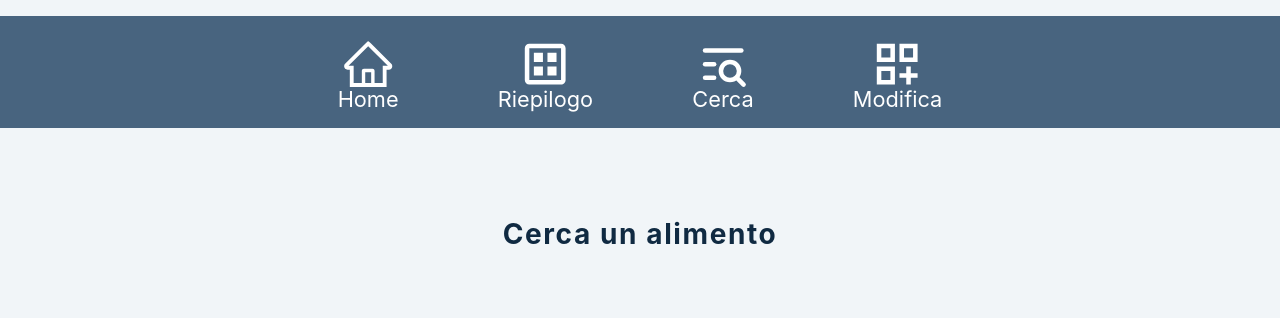
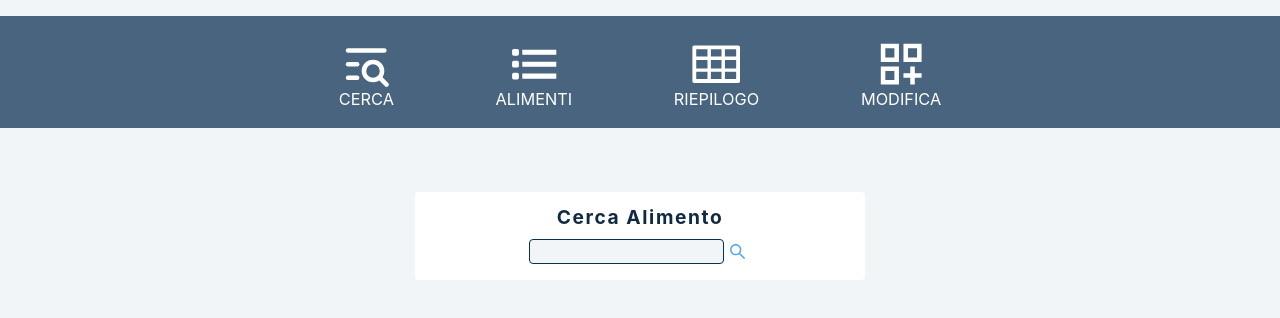
Before and after one commit to giovannipacelli2/alimentazione, a React (Create React App) app: page / in a window 1280 px wide. Shown: the top 318 px of the page. Built offline with nearby package versions, Linux system fonts and the light colour scheme.

Commit message:
Cambio icone

```diff
--- a/src/App.js
+++ b/src/App.js
@@ -145,7 +145,7 @@ function App() {
 
         <Routes>
 
-        <Route exact path={`/${PATH}/`} element={
+        <Route path={`${PATH}/food`} element={
           <>
             <MainFoodList food={food} changeDose={changeDose} removeFood={removeFood} />
             {
@@ -159,7 +159,7 @@ function App() {
           </>
         }/>
 
-          <Route path = {`${PATH}/search`} element={
+          <Route exact path = {`/${PATH}/`} element={
             <SearchForm database={database} setDatabase={setDatabase} />
           }/>
 
--- a/src/components/FoodCard.js
+++ b/src/components/FoodCard.js
@@ -15,6 +15,7 @@ const FoodCard = ({elem, changeDose, removeFood}) => {
     let calcProt = +prot / 100 * dose;
     let calcFat = +fat / 100 * dose;
     let calcKcal = +kcal / 100 * dose;
+
 
     const editClick = (e, id)=> {
         e.preventDefault();
@@ -41,6 +42,12 @@ const FoodCard = ({elem, changeDose, removeFood}) => {
         setIsEdit( (prevIsEdit) => !prevIsEdit );
     };
 
+
+    const handleClose = (id)=>{
+        setIsEdit(false);
+        removeFood(id);
+    };
+
   return (
     <form className="form food-container" onSubmit={ (e)=>{ editClick(e, id) } }>
         <h4>{name}</h4>
@@ -54,6 +61,7 @@ const FoodCard = ({elem, changeDose, removeFood}) => {
                         className={ isError ? "input-error" : "" }
                         type='text'
                         inputMode='Numeric'
+                        autoComplete='off'
                         onChange={ ()=>{
                             setIsError(false);
                         } }
@@ -73,7 +81,7 @@ const FoodCard = ({elem, changeDose, removeFood}) => {
         </div>
 
             <button
-                onClick={()=>{ removeFood(elem.id) }}
+                onClick={()=>{ handleClose(elem.id) }}
                 type='button'
                 className='close-btn'
             >
--- a/src/components/Navbar.js
+++ b/src/components/Navbar.js
@@ -2,9 +2,11 @@ import React from 'react'
 
 import { Link } from 'react-router-dom';
 
-import {AiOutlineHome} from 'react-icons/ai';
+import {AiOutlineTable} from 'react-icons/ai';
+
+import {IoListSharp} from 'react-icons/io5';
 import {TbListSearch} from 'react-icons/tb';
-import {MdOutlineDashboardCustomize, MdOutlineDataset} from 'react-icons/md';
+import {MdOutlineDashboardCustomize} from 'react-icons/md';
 
 const PATH = window.location.pathname.split(`/`)[1];
 
@@ -16,28 +18,29 @@ const Navbar = () => {
 
         <Link to={`${PATH}/`}>
           <span className="nav-icons">
-            <AiOutlineHome/>
-            <span className='icons-text'>Home</span>
+            <TbListSearch className='nav-icon'/>
+            <span className='icons-text'>Cerca</span>
+          </span>
+        </Link>
+
+        <Link to={`${PATH}/food`}>
+          <span className="nav-icons">
+            <IoListSharp className='nav-icon'/>
+            <span className='icons-text'>Alimenti</span>
           </span>
         </Link>
 
         <Link to={`${PATH}/summary`}>
           <span className="nav-icons">
-            <MdOutlineDataset/>
+            <AiOutlineTable className='nav-icon'/>
             <span className='icons-text'>Riepilogo</span>
           </span>
         </Link>
 
-        <Link to={`${PATH}/search`}>
-          <span className="nav-icons">
-            <TbListSearch/>
-            <span className='icons-text'>Cerca</span>
-          </span>
-        </Link>
 
         <Link to={`${PATH}/add`}>
           <span className="nav-icons">
-            <MdOutlineDashboardCustomize/>
+            <MdOutlineDashboardCustomize className='nav-icon'/>
             <span className='icons-text'>Modifica</span>
           </span>
         </Link>
--- a/src/css/app.css
+++ b/src/css/app.css
@@ -219,9 +219,14 @@ h4 {
     line-height: 0.3em;
 }
 
+.nav-icon {
+    height: fit-content;
+}
+
 .icons-text {
-    font-size: 0.4em;
+    font-size: 0.3em;
     max-width: fit-content;
+    text-transform: uppercase;
 
     -ms-text-size-adjust: auto;
 }
```
